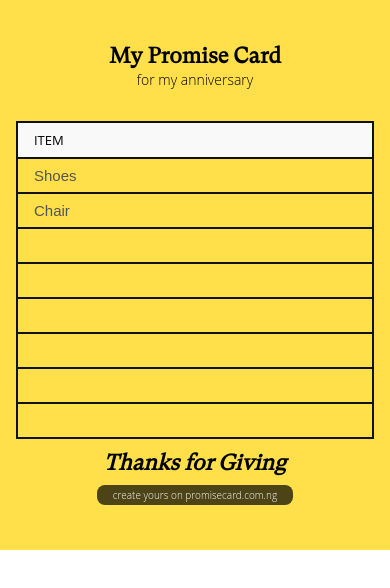
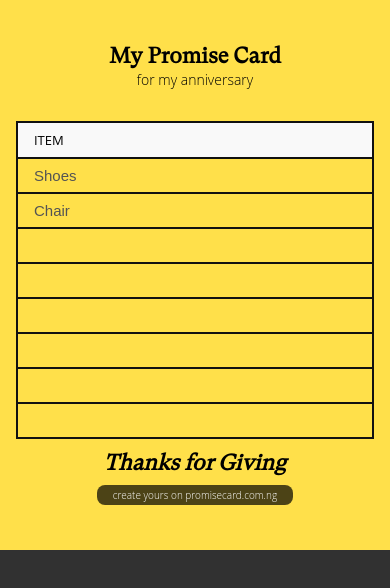
Before and after one commit to mrtoluadesina/promise-card, a React (Create React App) app: page /card in a window 390 px wide. Shown: the top 588 px of the page. Built offline with nearby package versions, Linux system fonts and the light colour scheme; no server answers.

Commit message:
update and rearrange the app styling also add responsiveness for bigger screens

```diff
--- a/src/App.scss
+++ b/src/App.scss
@@ -7,4 +7,12 @@ body {
   box-sizing: border-box;
   width: 100%;
   height: 100%;
+  background-color: #313131;
+  @media (min-width: $layout-breakpoint-small) {
+    display: flex;
+    justify-content: center;
+  }
+
+  @media (min-width: $layout-breakpoint-medium) {
+  }
 }
```
